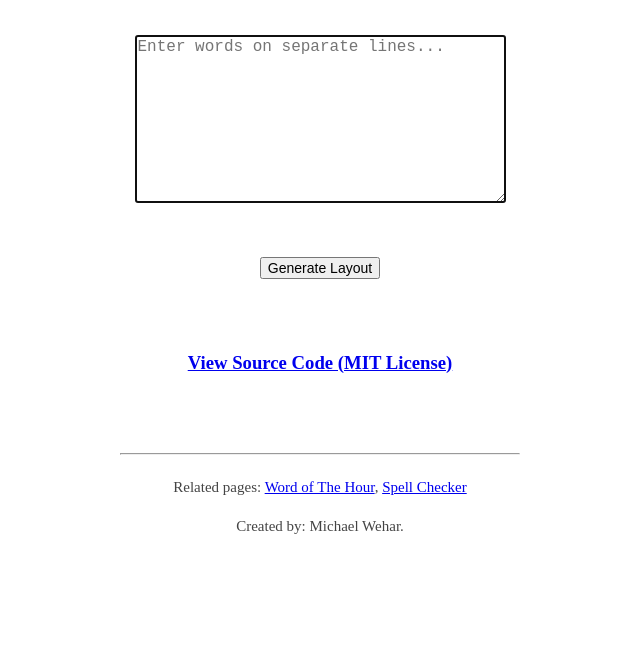
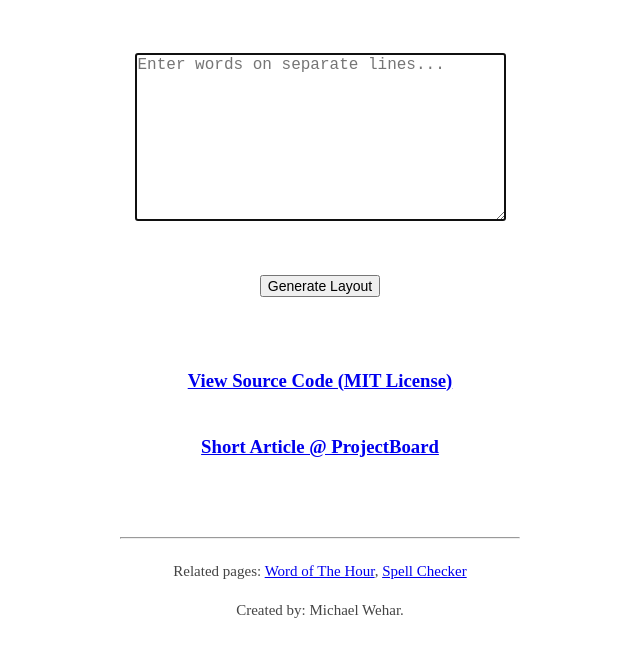
Before and after one commit to MichaelWehar/Crossword-Layout-Generator, a plain HTML site: page index.html in a window 1280 px wide. Shown: the part 154-808 px from the top of the page, without its empty margins (320-960 px from the left). Drawn offline with Linux system fonts and the light colour scheme.

Commit message:
Improved example page

```diff
--- a/index.html
+++ b/index.html
@@ -17,7 +17,7 @@
 <body>
 
 	<center>
-		<br>
+		<br><br>
 		<h1>Crossword Layout Generator</h1>
 		<h2>Enter a list of words below</h2><br><br>
 
@@ -25,7 +25,9 @@
 		<button onclick="button_clicked();" style="font-size: 14px; cursor: pointer;">Generate Layout</button><br><br><br>
 
 		<div id="content" style="font-family: 'Courier New', Courier, monospace"></div><br>
-		<h3><a href="https://github.com/MichaelWehar/Crossword-Layout-Generator">View Source Code (MIT License)</a></h3><br><br>
+
+		<h3><a href="https://github.com/MichaelWehar/Crossword-Layout-Generator">View Source Code (MIT License)</a><br><br><br>
+    <a href="https://projectboard.engineering.com/project/crossword-layout-generator---open-source">Short Article @ ProjectBoard</a></h3><br><br>
 
     <div class="footer">
       <br><hr><br>
```
